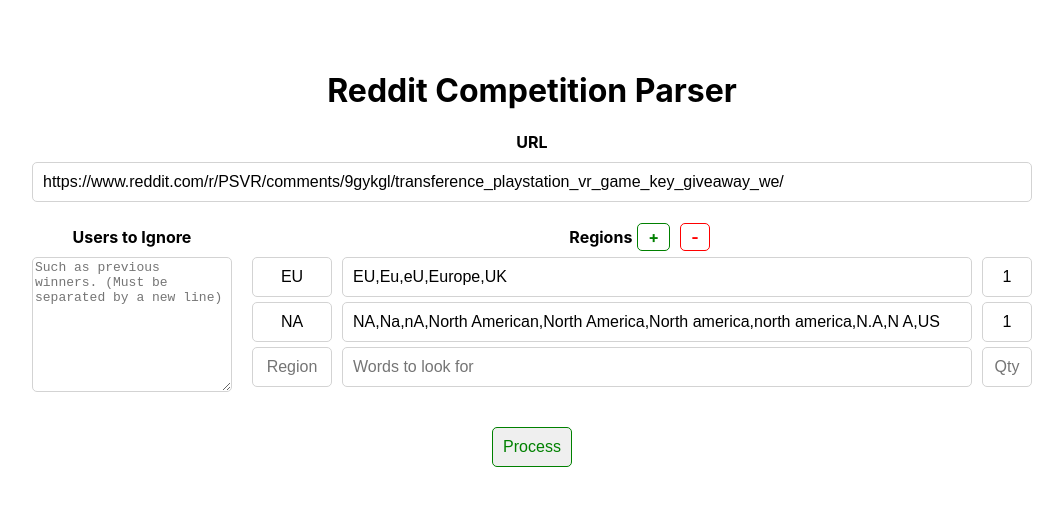
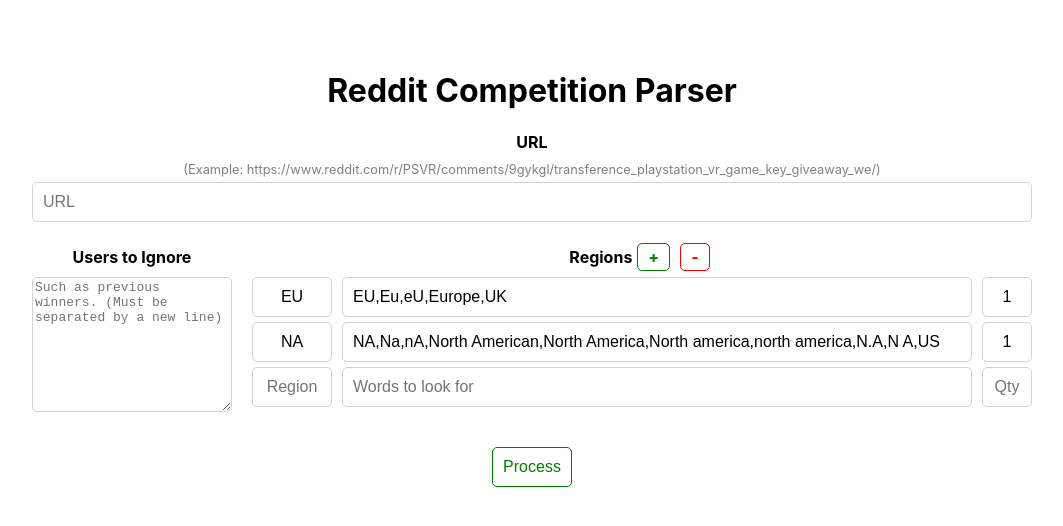
Before and after one commit to Vyper248/reddit-competitions, a React (Create React App) app: page / in a window 1280 px wide. Shown: the top 526 px of the page, without its empty margins (108-1171 px from the left). Built offline with nearby package versions, Linux system fonts and the light colour scheme.

Commit message:
removed url and added example. Fixed styling for safari

```diff
--- a/src/App.css
+++ b/src/App.css
@@ -12,6 +12,12 @@
 
 .url {
     grid-column: 1 / span 2;
+}
+
+.example {
+    margin-bottom: 5px;
+    color: gray;
+    font-size: 0.8em;
 }
 
 label {
@@ -43,6 +49,7 @@
     cursor: pointer;
     transition: 0.3s;
     margin: 5px;
+    background-color: white;
 }
 
 .slim.button {
--- a/src/App.js
+++ b/src/App.js
@@ -16,7 +16,7 @@
                 {name: '', qty: 0, variations: []}
             ],
             ignoredUsers: [],
-            url: 'https://www.reddit.com/r/PSVR/comments/9gykgl/transference_playstation_vr_game_key_giveaway_we/',
+            url: '',
             winners: [],
             winnersMethod: 'Random.org',
             winnersStatus: 1,
@@ -46,6 +46,7 @@
                 <div className="grid">
                     <div className="url">
                         <label>URL</label>
+                        <div className="example">(Example: https://www.reddit.com/r/PSVR/comments/9gykgl/transference_playstation_vr_game_key_giveaway_we/)</div>
                         <Input onChange={this.setUrl} value={this.state.url} placeholder='URL'/>
                     </div>
                     <div className="ignored">
```
